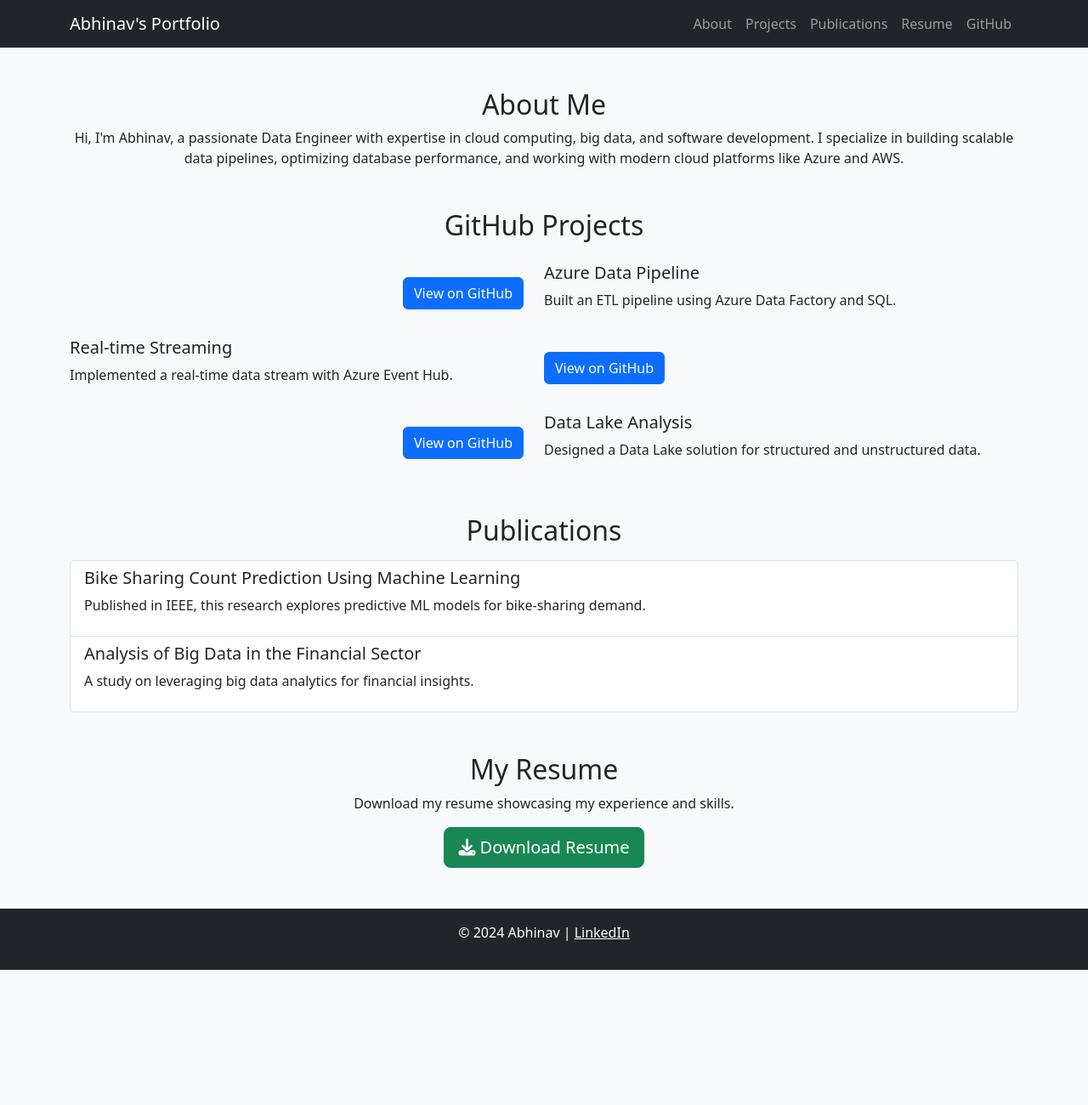
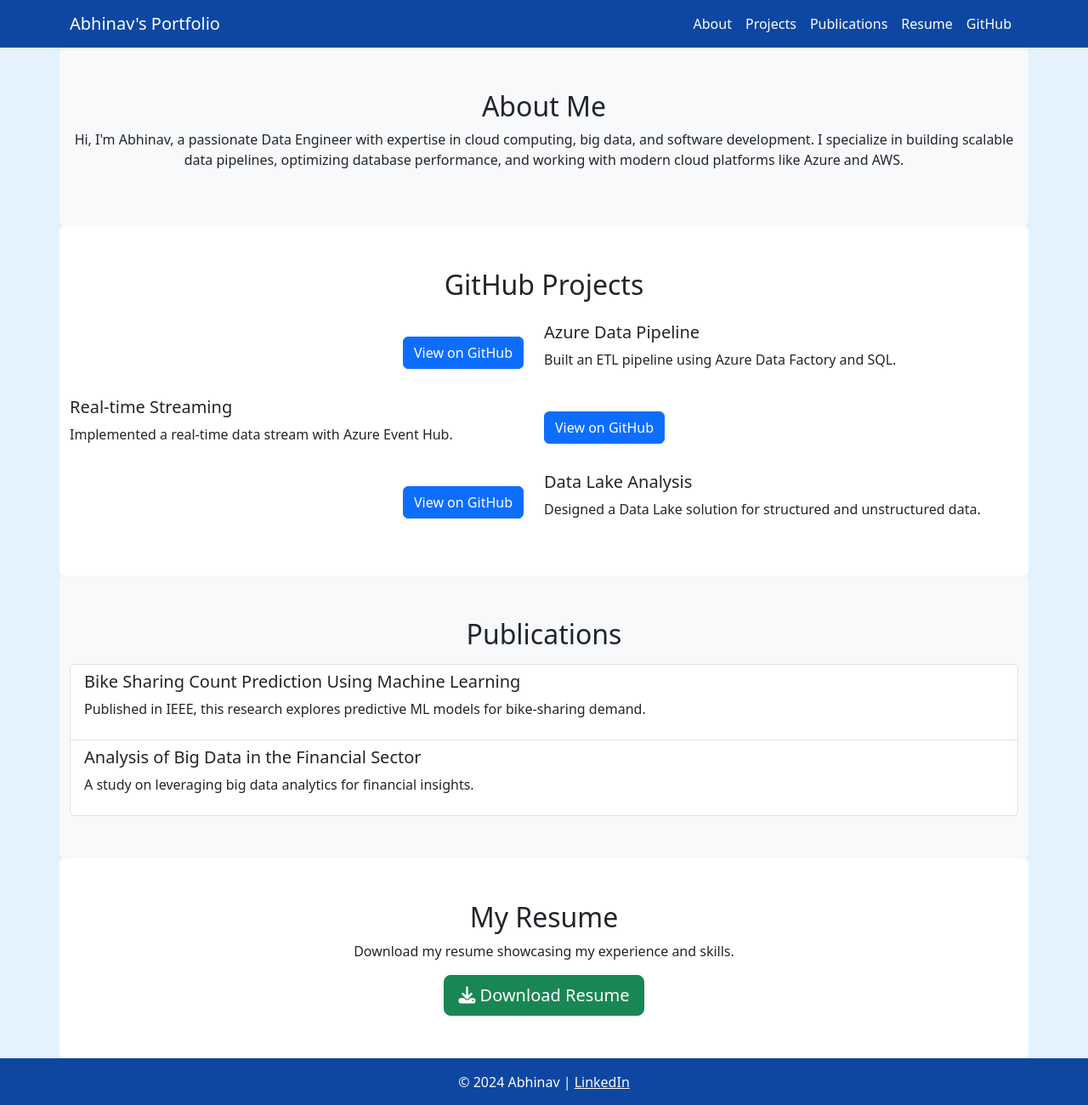
Before and after one commit to AbhinavC12/portfolio, a plain HTML site: page index.html in a window 1280 px wide. Shown: the whole page at 85% size. Before the commit the page ends 1141 px from the top, so only its background shows below. Drawn offline with nearby package versions, Linux system fonts and the light colour scheme.

Commit message:
Update index.html

```diff
--- a/index.html
+++ b/index.html
@@ -7,15 +7,19 @@
     <link rel="stylesheet" href="https://cdn.jsdelivr.net/npm/bootstrap@5.3.0/dist/css/bootstrap.min.css">
     <script src="https://kit.fontawesome.com/a076d05399.js" crossorigin="anonymous"></script>
     <style>
-        body { background-color: #f8f9fa; }
+        body { background-color: #e3f2fd; }
         .card:hover { transform: scale(1.05); transition: 0.3s; }
         .row:nth-child(even) .col-md-6:first-child { order: 2; }
+        section { padding: 50px 0; }
+        .navbar { background-color: #0d47a1 !important; }
+        .navbar-dark .navbar-brand, .navbar-dark .nav-link { color: #ffffff !important; }
+        footer { background-color: #0d47a1; }
     </style>
 </head>
 <body>
 
     <!-- Navbar -->
-    <nav class="navbar navbar-expand-lg navbar-dark bg-dark">
+    <nav class="navbar navbar-expand-lg navbar-dark">
         <div class="container">
             <a class="navbar-brand" href="#">Abhinav's Portfolio</a>
             <button class="navbar-toggler" type="button" data-bs-toggle="collapse" data-bs-target="#navbarNav">
@@ -34,17 +38,15 @@
     </nav>
 
     <!-- Professional Intro Section -->
-    <section id="about" class="container my-5 text-center">
+    <section id="about" class="container text-center bg-light rounded">
         <h2>About Me</h2>
         <p>Hi, I'm Abhinav, a passionate Data Engineer with expertise in cloud computing, big data, and software development. I specialize in building scalable data pipelines, optimizing database performance, and working with modern cloud platforms like Azure and AWS.</p>
     </section>
 
     <!-- Projects Section -->
-    <section id="projects" class="container my-5">
+    <section id="projects" class="container bg-white rounded">
         <h2 class="text-center">GitHub Projects</h2>
         <div class="row mt-4">
-
-            <!-- Project 1 -->
             <div class="row align-items-center">
                 <div class="col-md-6">
                     <h5>Azure Data Pipeline</h5>
@@ -54,8 +56,6 @@
                     <a href="https://github.com/yourusername/azure-data-pipeline" class="btn btn-primary" target="_blank">View on GitHub</a>
                 </div>
             </div>
-
-            <!-- Project 2 -->
             <div class="row align-items-center mt-3">
                 <div class="col-md-6 text-start">
                     <a href="https://github.com/yourusername/real-time-data-streaming" class="btn btn-primary" target="_blank">View on GitHub</a>
@@ -65,8 +65,6 @@
                     <p>Implemented a real-time data stream with Azure Event Hub.</p>
                 </div>
             </div>
-
-            <!-- Project 3 -->
             <div class="row align-items-center mt-3">
                 <div class="col-md-6">
                     <h5>Data Lake Analysis</h5>
@@ -76,12 +74,11 @@
                     <a href="https://github.com/yourusername/data-lake" class="btn btn-primary" target="_blank">View on GitHub</a>
                 </div>
             </div>
-
         </div>
     </section>
 
     <!-- Publications Section -->
-    <section id="publications" class="container my-5">
+    <section id="publications" class="container bg-light rounded">
         <h2 class="text-center">Publications</h2>
         <ul class="list-group mt-3">
             <li class="list-group-item">
@@ -96,7 +93,7 @@
     </section>
 
     <!-- Resume Section -->
-    <section id="resume" class="container my-5 text-center">
+    <section id="resume" class="container text-center bg-white rounded">
         <h2>My Resume</h2>
         <p>Download my resume showcasing my experience and skills.</p>
         <a href="https://yourwebsite.com/resume.pdf" class="btn btn-lg btn-success" target="_blank">
@@ -105,8 +102,8 @@
     </section>
 
     <!-- Footer -->
-    <footer class="bg-dark text-white text-center py-3">
-        <p>© 2024 Abhinav | <a href="https://www.linkedin.com/in/abhinav-c-a624a019b/" class="text-white" target="_blank">LinkedIn</a></p>
+    <footer class="text-white text-center py-3">
+        <p>© 2024 Abhinav | <a href="https://linkedin.com/in/yourprofile" class="text-white" target="_blank">LinkedIn</a></p>
     </footer>
 
     <script src="https://cdn.jsdelivr.net/npm/bootstrap@5.3.0/dist/js/bootstrap.bundle.min.js"></script>
```
